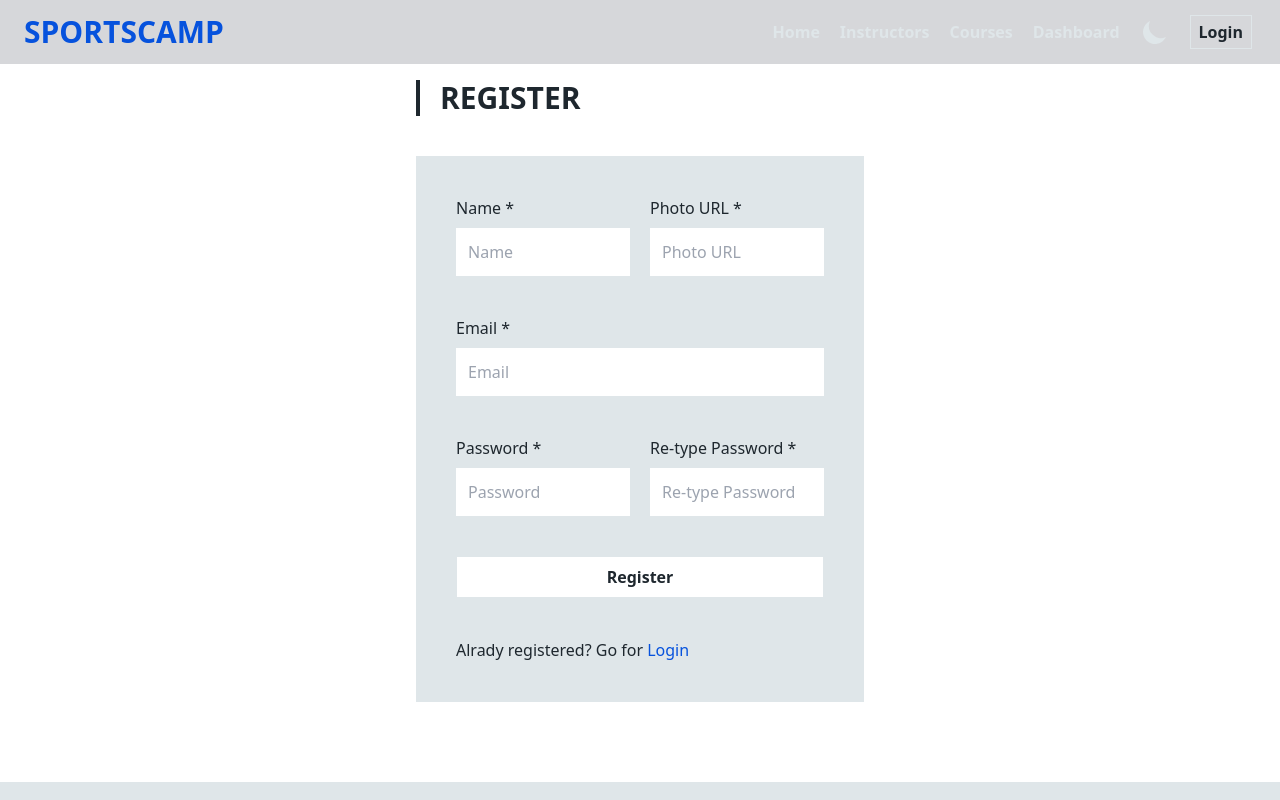
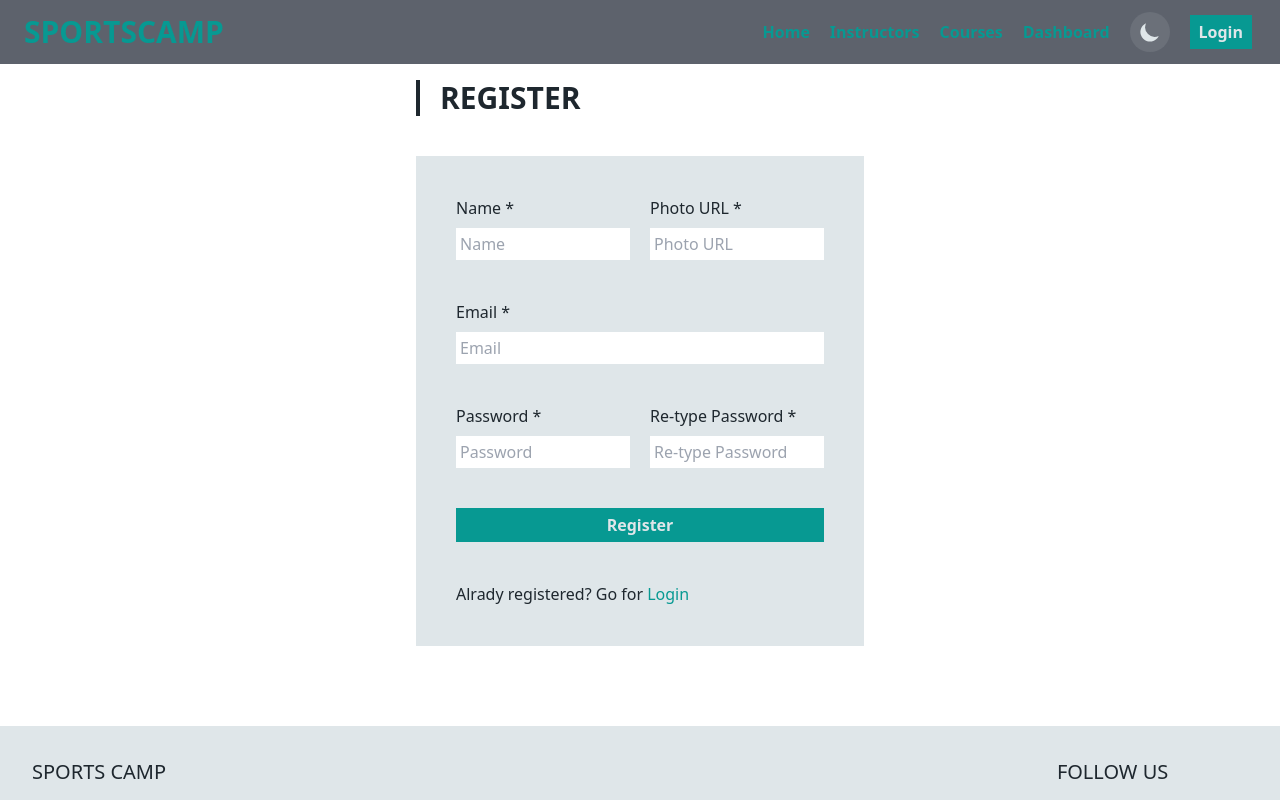
Before and after one commit to sarwar-hub/sports-camp, a React (Vite) app: page /register in a window 1280 px wide. Shown: the top 800 px of the page. Built offline with nearby package versions, Linux system fonts and the light colour scheme; no server answers.

Commit message:
modified colors for dark/light mode

```diff
--- a/src/components/Navbar/Navbar.jsx
+++ b/src/components/Navbar/Navbar.jsx
@@ -6,10 +6,10 @@ import { HiMoon, HiSun } from "react-icons/hi";
 
 
 const navItems = [
-  <li className="text-light hover:text-deepLight font-semibold transition"><ActiveLink to='/'>Home</ActiveLink></li>,
-  <li className="text-light hover:text-deepLight font-semibold transition"><ActiveLink to='/instructors'>Instructors</ActiveLink></li>,
-  <li className="text-light hover:text-deepLight font-semibold transition"><ActiveLink to='/courses'>Courses</ActiveLink></li>,
-  <li className="text-light hover:text-deepLight font-semibold transition"><ActiveLink to='/dashboard/home'>Dashboard</ActiveLink></li>,
+  <li className="dark:text-light text-sec hover:text-deepLight font-semibold transition"><ActiveLink to='/'>Home</ActiveLink></li>,
+  <li className="dark:text-light text-sec hover:text-deepLight font-semibold transition"><ActiveLink to='/instructors'>Instructors</ActiveLink></li>,
+  <li className="dark:text-light text-sec hover:text-deepLight font-semibold transition"><ActiveLink to='/courses'>Courses</ActiveLink></li>,
+  <li className="dark:text-light text-sec hover:text-deepLight font-semibold transition"><ActiveLink to='/dashboard/home'>Dashboard</ActiveLink></li>,
 ];
 
 const Navbar = () => {
@@ -35,7 +35,7 @@ const Navbar = () => {
   }
 
   return (
-    <div className="drawer bg-dark/20 dark:bg-dark/50 fixed z-10">
+    <div className="drawer bg-dark/80 dark:bg-dark/50 fixed z-10">
 
       <input id="my-drawer-3" type="checkbox" className="drawer-toggle" />
       <div className="drawer-content flex flex-col">
@@ -63,7 +63,7 @@ const Navbar = () => {
 
           {/* dark/light switch */}
           <div className="text-light ml-5">
-            <button onClick={switchTheme} className="text-3xl">{theme === "light" ?
+            <button onClick={switchTheme} className="text-2xl hover:bg-sec/30 bg-light/10 p-2 rounded-full transition">{theme === "light" ?
               <span className="transition"><HiMoon></HiMoon></span> :
               <span className="transition"><HiSun></HiSun></span>
             }</button>
@@ -73,7 +73,7 @@ const Navbar = () => {
           {!user
             ?
             <div className="mx-5">
-              <Link to='/login'><button className="bg-transparent px-2 py-1 text-deepDark font-semibold border-[1px] border-light hover:text-sec hover:border-sec hover:bg-sec ">Login</button></Link>
+              <Link to='/login'><button className="bg-sec px-2 py-1 text-light font-semibold border-[1px] border-sec hover:text-sec hover:border-sec hover:bg-transparent transition ">Login</button></Link>
             </div>
             :
             <div className="ml-5 dropdown dropdown-end text-deepDark">
--- a/src/components/PrimaryBtn/PrimaryBtn.jsx
+++ b/src/components/PrimaryBtn/PrimaryBtn.jsx
@@ -2,7 +2,7 @@
 const PrimaryBtn = ({children}) => {
     return (
 
-        <button className="bg-deepLight px-4 py-2 text-deepDark font-semibold border-[1px] border-dark ">{children}</button>
+        <button className="px-5 py-2 border-[1px] border-deepDark text-deepDark dark:border-light dark:text-light bg-transparent hover:text-sec hover:border-sec dark:hover:text-sec dark:hover:border-sec transition">{children}</button>
 
     );
 };
--- a/src/hooks/useCourses.jsx
+++ b/src/hooks/useCourses.jsx
@@ -37,7 +37,7 @@ const useCourses = () => {
 
     // get courses by instructor
     useEffect(()=>{
-        fetch(`http://localhost:5000/coursesByInstructor?email=${user.email}`)
+        fetch(`http://localhost:5000/coursesByInstructor?email=${user?.email}`)
         .then(res=>res.json())
         .then(data=>setCoursesByInstructor(data))
         .catch(err=>{
--- /dev/null
+++ b/src/pages/Home/Banner/Banner.css
@@ -0,0 +1,3 @@
+.swiper span.swiper-pagination-bullet-active {
+    background-color: #079992 !important;
+}
--- a/src/pages/Home/Newsletter/Newsletter.jsx
+++ b/src/pages/Home/Newsletter/Newsletter.jsx
@@ -14,7 +14,7 @@ const Newsletter = () => {
 
                         <div className=" rounded-none">
                             <input type="email" placeholder="Email" className="bg-light/70 text-dark outline-none p-2 rounded-none" />
-                            <button className="bg-light p-2">SEND</button>
+                            <button className="bg-light p-2 text-sec">SEND</button>
                         </div>
 
                     </div>
--- a/src/pages/Register/Register.jsx
+++ b/src/pages/Register/Register.jsx
@@ -76,34 +76,34 @@ const Register = () => {
     return (
         <div className="max-w-md py-20 mx-auto">
             <SectionTitle>Register</SectionTitle>
-            <div className="max-w-md mx-auto bg-light p-10">
+            <div className="max-w-md mx-auto bg-light dark:bg-dark p-10">
                 <form onSubmit={handleSubmit(onSubmit)} className="flex flex-col gap-y-10">
                     <div className="flex justify-between gap-x-5">
                         <div className="w-full">
 
-                            <label className="text-deepDark mb-2 block">Name *</label>
+                            <label className="text-deepDark dark:text-light mb-2 block">Name *</label>
 
 
-                            <input {...register('name', { required: true })} className=" p-3 w-full text-deepDark bg-deepLight outline-none " type="text" name="name" placeholder="Name" />
+                            <input {...register('name', { required: true })} className=" p-1 w-full text-deepDark bg-deepLight outline-none " type="text" name="name" placeholder="Name" />
                             {errors.name && <span className="text-red-500 p-1">* Name is required</span>}
 
 
                         </div>
                         <div className="w-full">
-                            <label className="text-deepDark mb-2 block">Photo URL *</label>
+                            <label className="text-deepDark dark:text-light mb-2 block">Photo URL *</label>
 
 
-                            <input {...register('photo', { required: true })} className=" p-3 w-full text-deepDark bg-deepLight outline-none " type="url" name="photo" placeholder="Photo URL" />
+                            <input {...register('photo', { required: true })} className=" p-1 w-full text-deepDark bg-deepLight outline-none " type="url" name="photo" placeholder="Photo URL" />
                             {errors.photo && <span className="text-red-500 p-1">* Photo URL is required</span>}
 
 
                         </div>
                     </div>
                     <div className="w-full">
-                        <label className="text-deepDark mb-2 block">Email *</label>
+                        <label className="text-deepDark dark:text-light mb-2 block">Email *</label>
 
 
-                        <input {...register('email', { required: true })} className=" p-3 w-full text-deepDark bg-deepLight outline-none " type="email" name="email" placeholder="Email" />
+                        <input {...register('email', { required: true })} className=" p-1 w-full text-deepDark bg-deepLight outline-none " type="email" name="email" placeholder="Email" />
                         {error && <span className="text-red-500 p-1">* {error}</span>}
                         {errors.email && <span className="text-red-500 p-1">* Email is required</span>}
 
@@ -111,10 +111,10 @@ const Register = () => {
                     </div>
                     <div className="flex justify-between gap-x-5">
                         <div className="w-full">
-                            <label className="text-deepDark mb-2 block">Password *</label>
+                            <label className="text-deepDark dark:text-light mb-2 block">Password *</label>
 
 
-                            <input {...register('password', { required: true, minLength: 6, maxLength: 20, pattern: /(?=.*[A-Z])(?=.*[!@#$&*])/ })} className=" p-3 w-full text-deepDark bg-deepLight outline-none " type="password" name="password" placeholder="Password" />
+                            <input {...register('password', { required: true, minLength: 6, maxLength: 20, pattern: /(?=.*[A-Z])(?=.*[!@#$&*])/ })} className=" p-1 w-full text-deepDark bg-deepLight outline-none " type="password" name="password" placeholder="Password" />
                             {errors.password?.type === 'required' && <span className="text-red-500 p-1">* Enter a passowrd.</span>}
                             {errors.password?.type === 'minLength' && <span className="text-red-500 p-1">* Password should be at least 6 characters.</span>}
                             {errors.password?.type === 'maxLength' && <span className="text-red-500 p-1">* Password should not be more then 20 characters.</span>}
@@ -123,10 +123,10 @@ const Register = () => {
 
                         </div>
                         <div className="w-full">
-                            <label className="text-deepDark mb-2 block">Re-type Password *</label>
+                            <label className="text-deepDark dark:text-light mb-2 block">Re-type Password *</label>
 
 
-                            <input {...register('confirmPassword', { required: true })} className=" p-3 w-full text-deepDark bg-deepLight outline-none " type="password" name="confirmPassword" placeholder="Re-type Password" />
+                            <input {...register('confirmPassword', { required: true })} className=" p-1 w-full text-deepDark bg-deepLight outline-none " type="password" name="confirmPassword" placeholder="Re-type Password" />
                             {errors.confirmPassword && <span className="text-red-500 p-1">* Re-type password.</span>}
                             {isMatch || <span className="text-red-500 p-1">* Password mismatch</span>}
 
@@ -134,8 +134,8 @@ const Register = () => {
                     </div>
 
                     {/* register button */}
-                    <button type="submit" className="bg-deepLight px-4 py-2 text-deepDark font-semibold border-[1px] border-light hover:bg-deepLight ">{loader ? 'Loading...' : 'Register'}</button>
-                    <p className="text-deepDark">Alrady registered? Go for <Link to='/login' className="hover:underline text-sec">Login</Link></p>
+                    <button type="submit" className="transition hover:bg-transparent p-1 hover:text-sec font-semibold border-[1px] border-sec bg-sec text-light ">{loader ? 'Loading...' : 'Register'}</button>
+                    <p className="text-deepDark dark:text-light">Alrady registered? Go for <Link to='/login' className="hover:underline text-sec">Login</Link></p>
                 </form>
             </div>
         </div>
--- a/tailwind.config.js
+++ b/tailwind.config.js
@@ -16,7 +16,7 @@ export default {
         dark: '#353b48',
         deepDark: '#1e272e',
 
-        sec: '#0652DD'
+        sec: '#079992'
       }
     },
   },
```
Also changed, not shown: src/pages/Home/Banner/Banner.jsx (+5 -4 lines), src/pages/Login/Login.jsx (+8 -8 lines).
